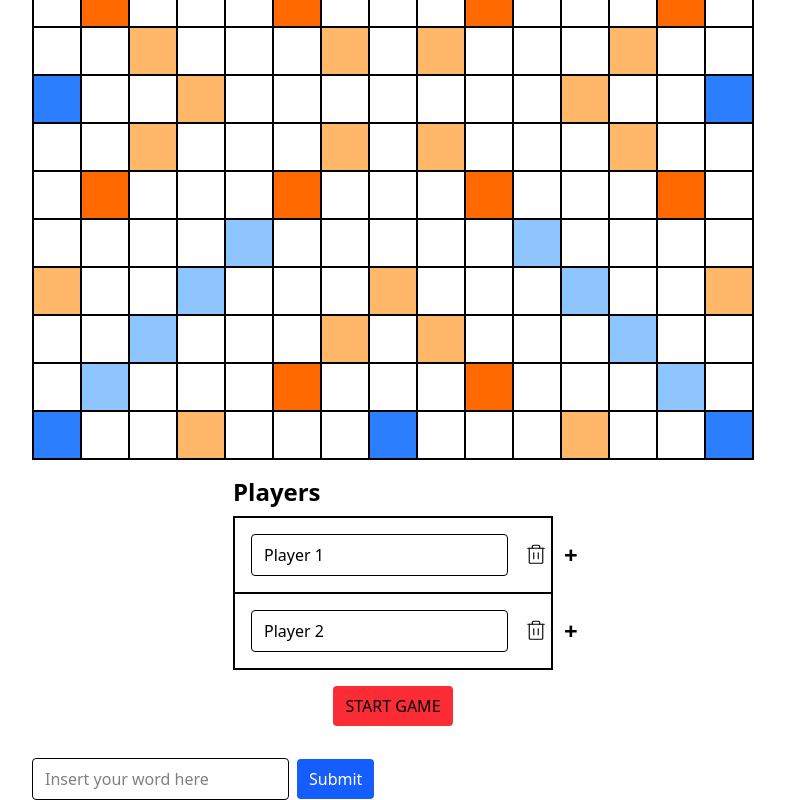
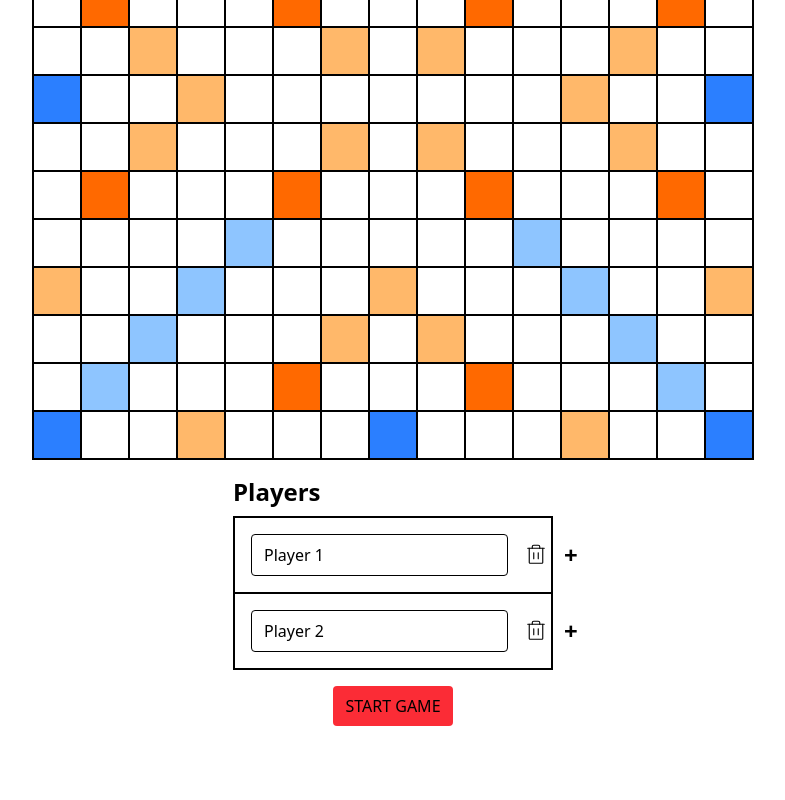
Before and after one commit to zapalblizh/Lexitron, a React (Vite) app: page / in a window 1280 px wide. Shown: the part 262-1062 px from the top of the page, without its empty margins (247-1032 px from the left). After the commit the page ends 1004 px from the top, so only its background shows below. Built offline with nearby package versions, Linux system fonts and the light colour scheme.

Commit message:
small quality changes

```diff
--- a/src/assets/js/App.jsx
+++ b/src/assets/js/App.jsx
@@ -12,6 +12,7 @@ export function UseGame() {
 
 function App() {
     const SIZE_OF_GRID = 15;
+    const INITIAL_PLAYER_COUNT = 2;
 
     const player = {
         id: '',
@@ -40,7 +41,7 @@ function App() {
     const [start, setStart] = useState([]); // [row, col]
     const [end, setEnd] = useState([]); // [row, col]
     const [word, setWord] = useState('');
-    const [playerCount, setPlayerCount] = useState(2);
+    const [playerCount, setPlayerCount] = useState(INITIAL_PLAYER_COUNT);
     const [gameStart, setGameStart] = useState(false);
 
     let minPlayers = [];
--- a/src/assets/js/Board.jsx
+++ b/src/assets/js/Board.jsx
@@ -31,8 +31,8 @@ export default function Board() {
 
     // Renders grid and rerenders grid on any useState update
     return (
-        <>
-            <div className="grid border" style={{gridTemplateColumns: `repeat(${SIZE_OF_GRID}, 1fr)`,}}>
+        <div className="flex justify-center items-center">
+            <div className="grid border w-fit" style={{gridTemplateColumns: `repeat(${SIZE_OF_GRID}, 1fr)`,}}>
                 {board.map((rowArr, row) =>
                     rowArr.map((cell, col) => {
                         const isStart = start[0] === row && start[1] === col;
@@ -54,6 +54,6 @@ export default function Board() {
                     })
                 )}
             </div>
-        </>
+        </div>
     );
 }
--- a/src/assets/js/GameForm.jsx
+++ b/src/assets/js/GameForm.jsx
@@ -2,7 +2,7 @@ import {UseGame} from "./App.jsx";
 
 function GameForm() {
 
-    const { VerifyInput, UpdateDisplayGrid, ResetSelection, start, end } = UseGame();
+    const { VerifyInput, UpdateDisplayGrid, ResetSelection, start, end, gameStart } = UseGame();
 
     // Handles Submission of a Word from Form
     function HandleSubmit(e) {
@@ -35,8 +35,7 @@ function GameForm() {
     const { word, setWord } = UseGame();
 
     return (
-        <>
-
+        <div className={ gameStart ? 'block' : 'hidden' }>
             <form onSubmit={HandleSubmit} className="mt-4 flex items-center gap-2">
                 <input
                     type="text"
@@ -50,7 +49,7 @@ function GameForm() {
                     Submit
                 </button>
             </form>
-        </>
+        </div>
     )
 }
 
--- a/src/assets/js/StartForm.jsx
+++ b/src/assets/js/StartForm.jsx
@@ -3,7 +3,7 @@ import { nanoid } from "nanoid";
 
 function StartForm() {
 
-    const { playerCount, players, setPlayers, setPlayerCount, setGameStart} = UseGame();
+    const { playerCount, players, setPlayers, setPlayerCount, gameStart, setGameStart} = UseGame();
 
     function UpdateForm(props) {
         props.preventDefault();
@@ -44,13 +44,13 @@ function StartForm() {
     }
 
     return (
-        <div>
+        <div className={gameStart ? 'hidden' : 'block'}>
             <form className="flex flex-col items-center gap-4 p-4 w-full" onSubmit={UpdateForm}>
                 <div className="flex flex-col justify-start gap-2 w-full text-start max-w-xs">
                     <span className="text-2xl font-bold">Players</span>
                     <div className="flex flex-col border-2 border-black divide-y-2 divide-black">
                         {players.map((player, i) => (
-                            <div key={nanoid()} className="flex items-center justify-between p-4 gap-4 bg-white">
+                            <div key={player.id} className="flex items-center justify-between p-4 gap-4 bg-white">
                                 <input
                                     type="text"
                                     value={player.name}
```
